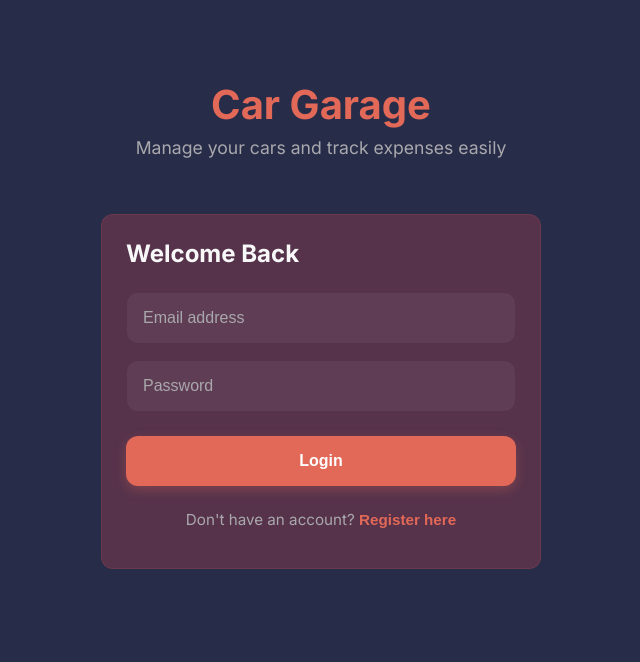
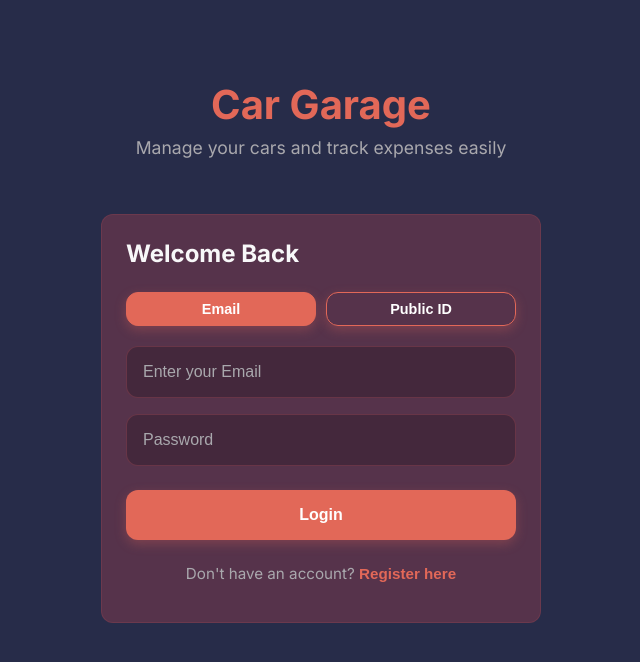
Before and after one commit to tim2rist/garage-app, a React (Vite) app in the folder frontend/: page / in a window 1280 px wide. Shown: the top 662 px of the page, without its empty margins (319-959 px from the left). Built offline with nearby package versions, Linux system fonts and the light colour scheme.

Commit message:
feat(auth): enhance UI/UX, add custom email validation, and implement login by email/id

```diff
--- a/frontend/src/pages/LoginRegisterPage.jsx
+++ b/frontend/src/pages/LoginRegisterPage.jsx
@@ -3,25 +3,67 @@ import { useNavigate } from "react-router-dom";
 
 export default function LoginRegisterPage() {
   const [isLogin, setIsLogin] = useState(true);
+
+  const [loginMethod, setLoginMethod] = useState("email");
+  const [loginId, setLoginId] = useState("");
+  const [loginEmail, setLoginEmail] = useState("");
+
   const [email, setEmail] = useState("");
+  const [username, setUsername] = useState("");
   const [password, setPassword] = useState("");
-  const [username, setUsername] = useState("");
+
   const [isLoading, setIsLoading] = useState(false);
+  const [errorMessage, setErrorMessage] = useState("");
 
   const navigate = useNavigate();
+
+  const isValidEmail = (emailStr) => {
+    const emailRegex = /^[^\s@]+@[^\s@]+\.[a-zA-Z]{2,}$/;
+    return emailRegex.test(emailStr);
+  };
 
   const handleSubmit = async (e) => {
     e.preventDefault();
     setIsLoading(true);
+    setErrorMessage("");
+
+    if (!isLogin && !isValidEmail(email)) {
+      setErrorMessage("Please enter a valid full email address.");
+      setIsLoading(false);
+      return;
+    }
+
+    const endpoint = isLogin ? "/api/auth/login" : "/api/auth/register";
+
+    let payload;
+    if (isLogin) {
+      payload = {
+        identifier: loginMethod === "email" ? loginEmail : loginId,
+        password
+      };
+    } else {
+      payload = { email, password, username };
+    }
 
     try {
-      setTimeout(() => {
-        localStorage.setItem("token", "dummy_token");
-        localStorage.setItem("publicUserId", username || email.split('@')[0]);
+      const response = await fetch(`http://localhost:5000${endpoint}`, {
+        method: "POST",
+        headers: { "Content-Type": "application/json" },
+        body: JSON.stringify(payload),
+      });
+
+      const data = await response.json();
+
+      if (!response.ok) {
+        throw new Error(data.error || "Authentication failed");
+      }
+
+      localStorage.setItem("token", data.token);
+      localStorage.setItem("publicUserId", data.publicUserId);
       navigate("/garage");
-      }, 800);
     } catch (error) {
-      console.error("Auth failed", error);
+      setErrorMessage(error.message);
+    } finally {
       setIsLoading(false);
     }
   };
@@ -39,24 +81,82 @@ export default function LoginRegisterPage() {
             {isLogin ? "Welcome Back" : "Create Account"}
           </h2>
 
+          {errorMessage && (
+            <div className="status-message" style={{ marginBottom: "16px", borderColor: "var(--color-coral)", color: "var(--color-coral)", background: "transparent" }}>
+              {errorMessage}
+            </div>
+          )}
+
+          {isLogin && (
+            <div style={{ display: "flex", gap: "10px", marginBottom: "20px" }}>
+              <button
+                type="button"
+                onClick={() => setLoginMethod("email")}
+                style={{
+                  flex: 1,
+                  background: loginMethod === "email" ? "var(--color-coral)" : "transparent",
+                  border: "1px solid var(--color-coral)",
+                  padding: "8px",
+                  fontSize: "0.9rem"
+                }}
+              >
+                Email
+              </button>
+              <button
+                type="button"
+                onClick={() => setLoginMethod("id")}
+                style={{
+                  flex: 1,
+                  background: loginMethod === "id" ? "var(--color-coral)" : "transparent",
+                  border: "1px solid var(--color-coral)",
+                  padding: "8px",
+                  fontSize: "0.9rem"
+                }}
+              >
+                Public ID
+              </button>
+            </div>
+          )}
+
           <form onSubmit={handleSubmit} className="column-form auth-form">
-            {!isLogin && (
+            {!isLogin ? (
+              <>
                 <input
                   type="text"
-                placeholder="Username"
+                  placeholder="Username (Public ID)"
                   value={username}
                   onChange={(e) => setUsername(e.target.value)}
                   required
                 />
-            )}
-
                 <input
                   type="email"
-              placeholder="Email address"
+                  placeholder="Email address (e.g. user@gmail.com)"
                   value={email}
                   onChange={(e) => setEmail(e.target.value)}
                   required
                 />
+              </>
+            ) : (
+              <>
+                {loginMethod === "email" ? (
+                  <input
+                    type="email"
+                    placeholder="Enter your Email"
+                    value={loginEmail}
+                    onChange={(e) => setLoginEmail(e.target.value)}
+                    required
+                  />
+                ) : (
+                  <input
+                    type="text"
+                    placeholder="Enter your Public ID"
+                    value={loginId}
+                    onChange={(e) => setLoginId(e.target.value)}
+                    required
+                  />
+                )}
+              </>
+            )}
 
             <input
               type="password"
@@ -77,7 +177,11 @@ export default function LoginRegisterPage() {
               <button
                 type="button"
                 className="toggle-link-btn"
-                onClick={() => setIsLogin(!isLogin)}
+                onClick={() => {
+                  setIsLogin(!isLogin);
+                  setErrorMessage("");
+                  setPassword("");
+                }}
               >
                 {isLogin ? "Register here" : "Login here"}
               </button>
--- a/frontend/src/styles.css
+++ b/frontend/src/styles.css
@@ -200,13 +200,19 @@ form {
 input, select {
   padding: 16px;
   border-radius: var(--border-radius);
-  border: 1px solid var(--color-plum);
-  background: rgba(255, 255, 255, 0.05);
+  border: 1px solid rgba(139, 66, 82, 0.5);
+  background: rgba(0, 0, 0, 0.2);
   color: var(--color-text);
   font-size: 1rem;
   transition: border-color var(--transition-fast), background-color var(--transition-fast), box-shadow var(--transition-fast);
   outline: none;
   width: 100%;
+}
+
+input:focus, select:focus {
+  border-color: var(--color-coral);
+  background: rgba(0, 0, 0, 0.3); /* При фокусе чуть темнее */
+  box-shadow: 0 0 0 3px rgba(226, 104, 88, 0.2);
 }
 
 body.light-theme input,
@@ -218,12 +224,6 @@ body.light-theme select {
 
 input::placeholder {
   color: var(--color-gray);
-}
-
-input:focus, select:focus {
-  border-color: var(--color-coral);
-  background: rgba(255, 255, 255, 0.1);
-  box-shadow: 0 0 0 3px rgba(226, 104, 88, 0.2);
 }
 
 select {
```
Also changed, not shown: 1 other file (tests, documents, lock files or other folders). Lines whose indentation alone changed are shown as unchanged.
